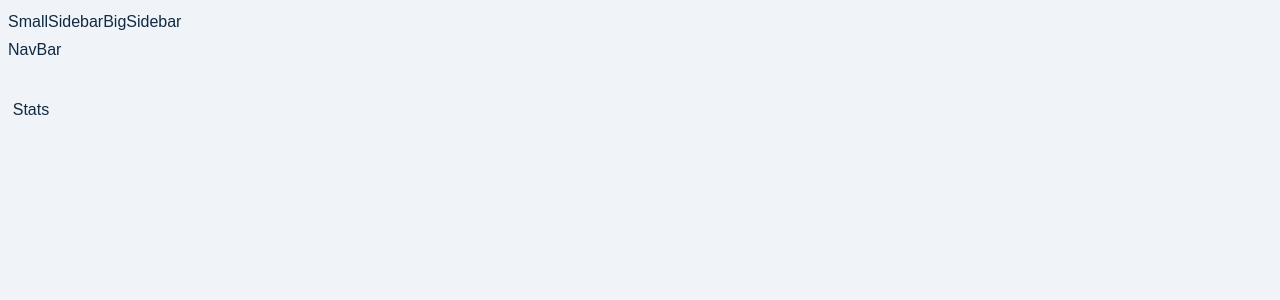
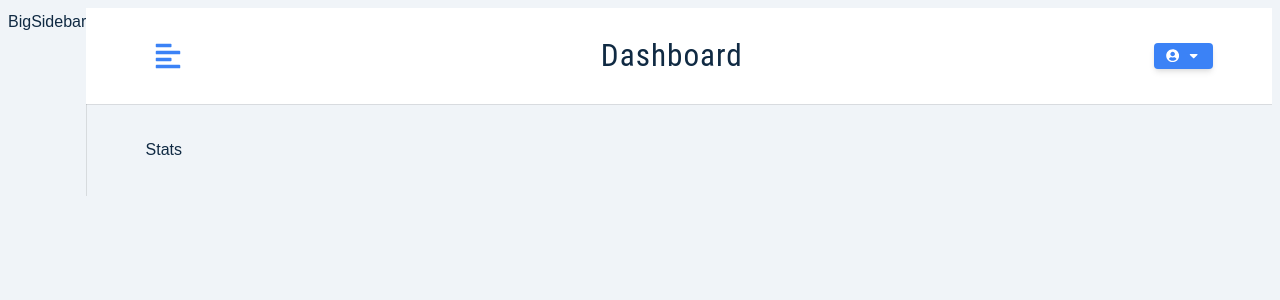
Before and after one commit to gurhanalan/React-Redux-JobTracker, a React (Create React App) app: page / in a window 1280 px wide. Shown: the top 300 px of the page. Built offline with nearby package versions, Linux system fonts and the light colour scheme; the HTML template or start-up script is replaced by a standard one.

Commit message:
Add Navbar Content

```diff
--- a/package.json
+++ b/package.json
@@ -11,6 +11,7 @@
     "normalize.css": "^8.0.1",
     "react": "^18.2.0",
     "react-dom": "^18.2.0",
+    "react-icons": "^4.4.0",
     "react-redux": "^8.0.2",
     "react-router-dom": "^6.3.0",
     "react-scripts": "5.0.1",
--- a/src/components/BigSidebar.js
+++ b/src/components/BigSidebar.js
@@ -1,7 +1,7 @@
 import React from 'react';
-
+import Wrapper from '../assets/wrappers/BigSidebar';
 const BigSidebar = () => {
-  return <div>BigSidebar</div>;
+  return <Wrapper>BigSidebar</Wrapper>;
 };
 
 export default BigSidebar;
--- a/src/components/NavBar.js
+++ b/src/components/NavBar.js
@@ -1,7 +1,54 @@
-import React from 'react';
+import React, { useState } from 'react';
+import Wrapper from '../assets/wrappers/Navbar';
+import { FaAlignLeft, FaUserCircle, FaCaretDown } from 'react-icons/fa';
+import Logo from './Logo';
+
+import { useDispatch, useSelector } from 'react-redux';
+import { toggleSidebar } from '../features/user/userSlice';
 
 const NavBar = () => {
-  return <div>NavBar</div>;
+  const { user } = useSelector((store) => store.user);
+  const dispatch = useDispatch();
+  const [showLogout, setShowLogout] = useState(false);
+
+  const toggle = () => {
+    dispatch(toggleSidebar());
+  };
+  return (
+    <Wrapper>
+      <div className='nav-center'>
+        <button type='button' className='toggle-btn' onClick={toggle}>
+          <FaAlignLeft />
+        </button>
+        <div>
+          <Logo />
+          <h3 className='logo-text'>dashboard</h3>
+        </div>
+        <div className='btn-container'>
+          <button
+            type='button'
+            className='btn'
+            onClick={() => setShowLogout(!showLogout)}
+          >
+            <FaUserCircle />
+            {user?.name}
+            <FaCaretDown />
+          </button>
+          <div className={showLogout ? 'dropdown show-dropdown' : 'dropdown'}>
+            <button
+              type='button'
+              className='dropdown-btn'
+              onClick={() => {
+                console.log('logout user');
+              }}
+            >
+              logout
+            </button>
+          </div>
+        </div>
+      </div>
+    </Wrapper>
+  );
 };
 
 export default NavBar;
--- a/src/components/SmallSidebar.js
+++ b/src/components/SmallSidebar.js
@@ -1,7 +1,7 @@
 import React from 'react';
-
+import Wrapper from '../assets/wrappers/SmallSidebar';
 const SmallSidebar = () => {
-  return <div>SmallSidebar</div>;
+  return <Wrapper>SmallSidebar</Wrapper>;
 };
 
 export default SmallSidebar;
--- a/src/features/user/userSlice.js
+++ b/src/features/user/userSlice.js
@@ -8,6 +8,7 @@
 
 const initialState = {
   isLoading: false,
+  isSidebarOpen: false,
   user: getUserFromLocalStorage(),
 };
 
@@ -68,6 +69,12 @@
       toast.error(payload);
     },
   },
+  reducers: {
+    toggleSidebar: (state) => {
+      state.isSidebarOpen = !state.isSidebarOpen;
+    },
+  },
 });
 
+export const { toggleSidebar } = userSlice.actions;
 export default userSlice.reducer;
```
Also changed, not shown: 1 other file (tests, documents, lock files or other folders).
